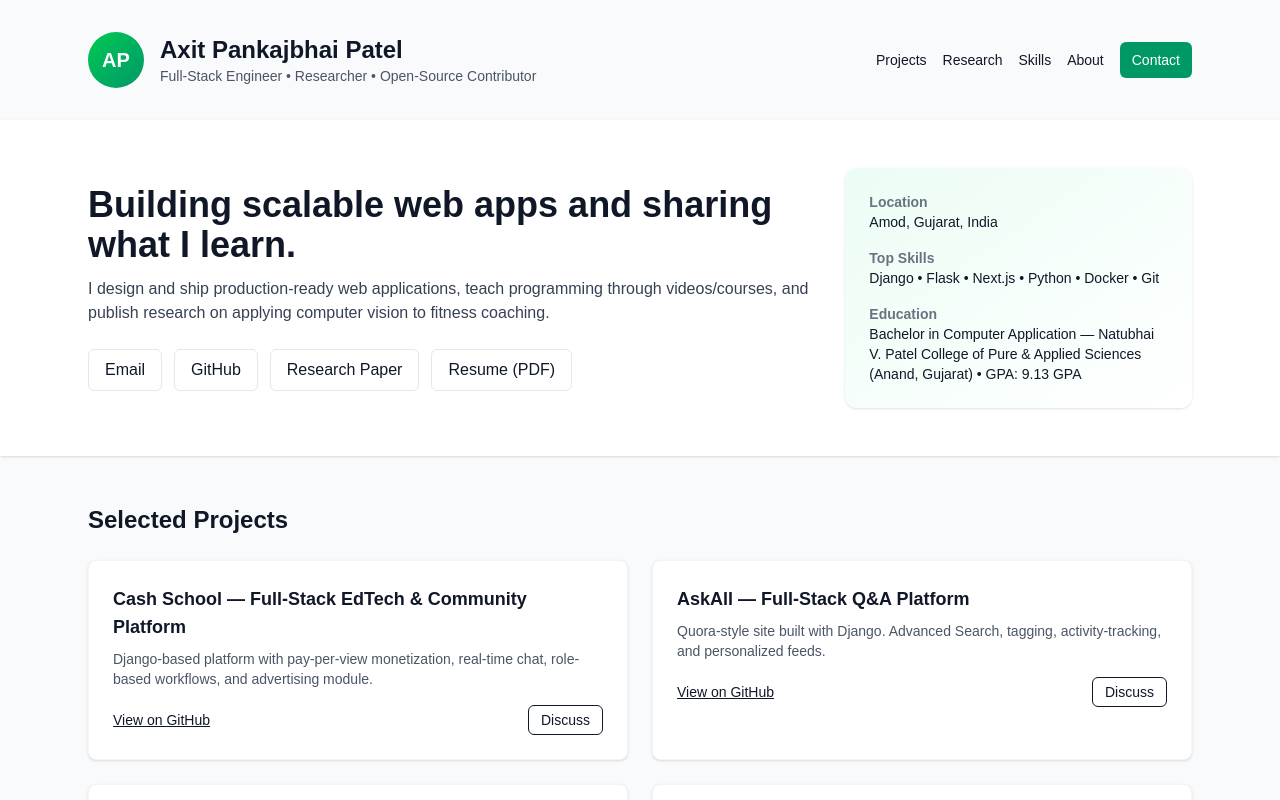
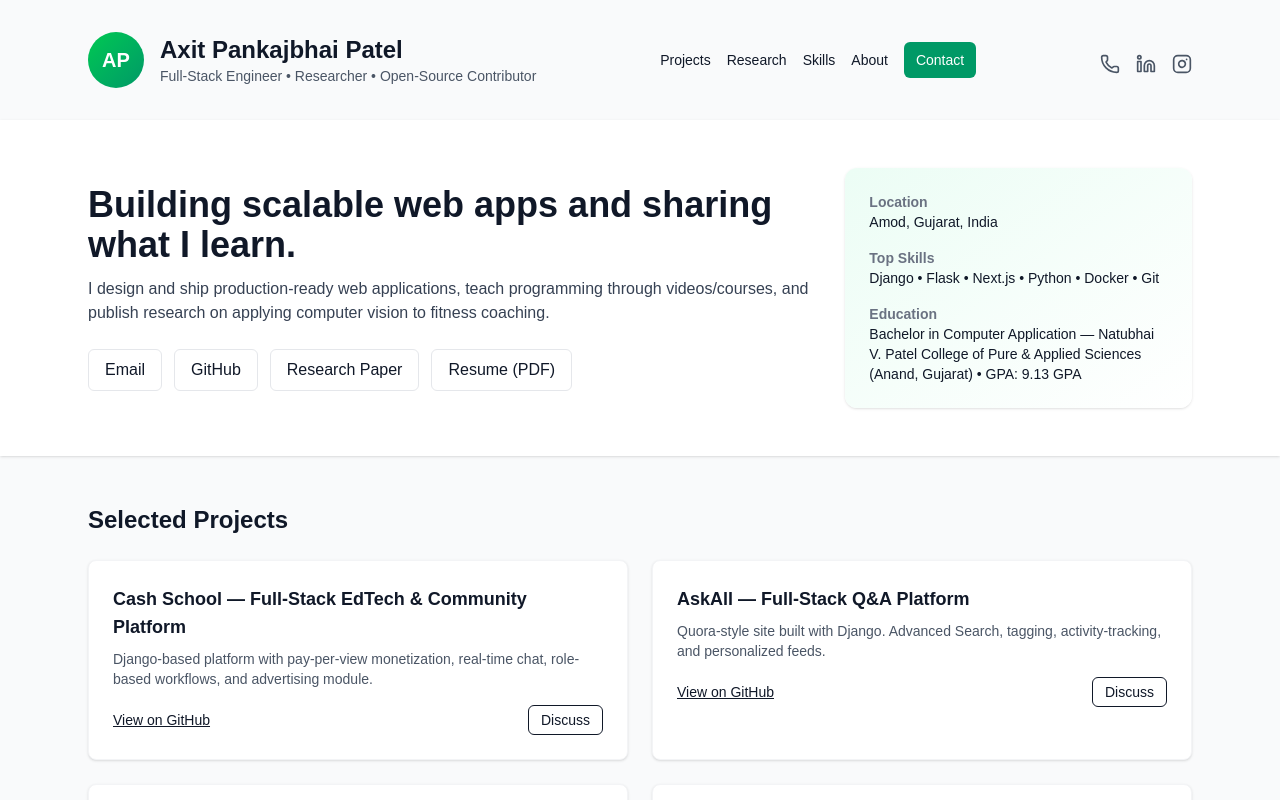
Before and after one commit to axitpatel1310/Portfolio-using-next-js, a Next.js app in the folder portfolio/: page / in a window 1280 px wide. Shown: the top 800 px of the page. Built offline with nearby package versions, Linux system fonts and the light colour scheme.

Commit message:
fresh next.js setup with portfolio code

```diff
--- a/portfolio/package.json
+++ b/portfolio/package.json
@@ -9,6 +9,7 @@
     "lint": "eslint"
   },
   "dependencies": {
+    "lucide-react": "^0.542.0",
     "next": "^15.5.2",
     "react": "^19.1.0",
     "react-dom": "^19.1.0"
--- a/portfolio/src/app/page.tsx
+++ b/portfolio/src/app/page.tsx
@@ -66,6 +66,8 @@ const certificates = [
   '1 × Business Model Representation Certificate'
 ]
 
+import { LinkedinIcon, InstagramIcon, PhoneIcon } from "lucide-react";
+
 export default function Home() {
   return (
     <main className="min-h-screen bg-gray-50 text-gray-900 antialiased">
@@ -84,6 +86,17 @@ export default function Home() {
           <a href="#about" className="hover:underline">About</a>
           <a href="mailto:axitpatel1705@gmail.com" className="px-3 py-2 bg-emerald-600 text-white rounded-md">Contact</a>
         </nav>
+        <div className="flex items-center gap-4 mt-2">
+          <a href="https://wa.me/919924678435" target="_blank" rel="noreferrer" className="text-gray-600 hover:text-emerald-600">
+            <PhoneIcon size={20} />
+          </a>
+          <a href="https://www.linkedin.com/in/axit-pankajbhai-patel-0a842b239" target="_blank" rel="noreferrer" className="text-gray-600 hover:text-emerald-600">
+            <LinkedinIcon size={20} />
+          </a>
+          <a href="https://www.instagram.com/_itsakky1310_" target="_blank" rel="noreferrer" className="text-gray-600 hover:text-emerald-600">
+            <InstagramIcon size={20} />
+          </a>
+        </div>
       </header>
 
       <section className="bg-white shadow-sm">
```
Also changed, not shown: 1 other file (tests, documents, lock files or other folders).
